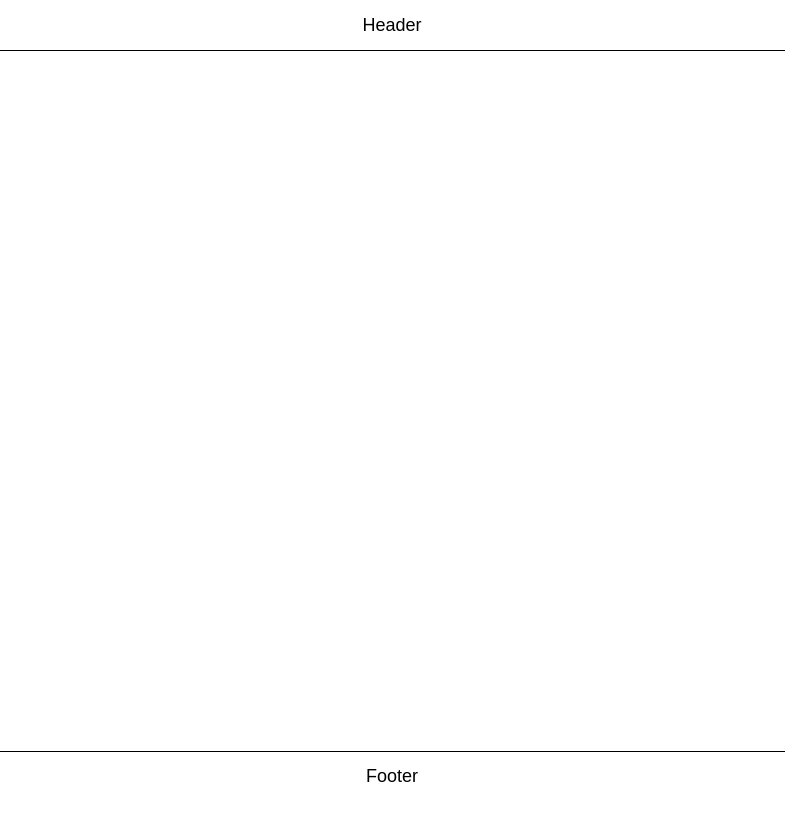
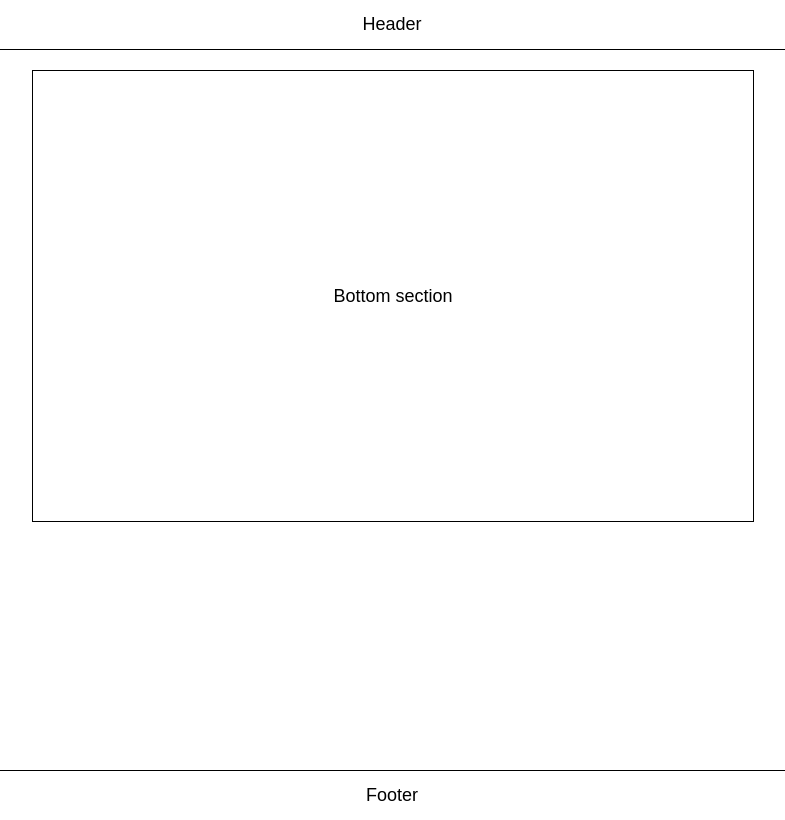
Before and after one commit to ooloo-io/github-flow-ari7946, a website: page src/index.html in a window 1280 px wide. Shown: the whole page, without its empty margins (248-1033 px from the left). Drawn offline with nearby package versions, Linux system fonts and the light colour scheme.

Commit message:
Content container (#4)
* update footer

* Update max width to the content and center it horizontally

* Add max-width: 100%

```diff
--- a/src/index.html
+++ b/src/index.html
@@ -17,7 +17,9 @@
 
 	<body>
 		<header class="header">Header</header>
-		<main class="content"></main>
+		<main class="content">
+			<section class="section">Bottom section</section>
+		</main>
 		<footer class="footer">Footer</footer>
 	</body>
 </html>
--- a/src/styles.css
+++ b/src/styles.css
@@ -4,7 +4,7 @@ body {
 }
 
 .header {
-  height: 50px;
+	height: 49px;
 	display: flex;
 	justify-content: center;
 	align-items: center;
@@ -21,4 +21,17 @@ body {
 
 .content {
 	min-height: calc(100vh - 100px);
+	width: 720px;
+	max-width: 100%;
+	margin: auto;
 }
+
+.section {
+	height: 450px;
+	width: 100%;
+	margin-top: 20px;
+	display: flex;
+	justify-content: center;
+	align-items: center;
+	border: 1px solid black;
+}
```
Lines whose indentation alone changed are shown as unchanged.
